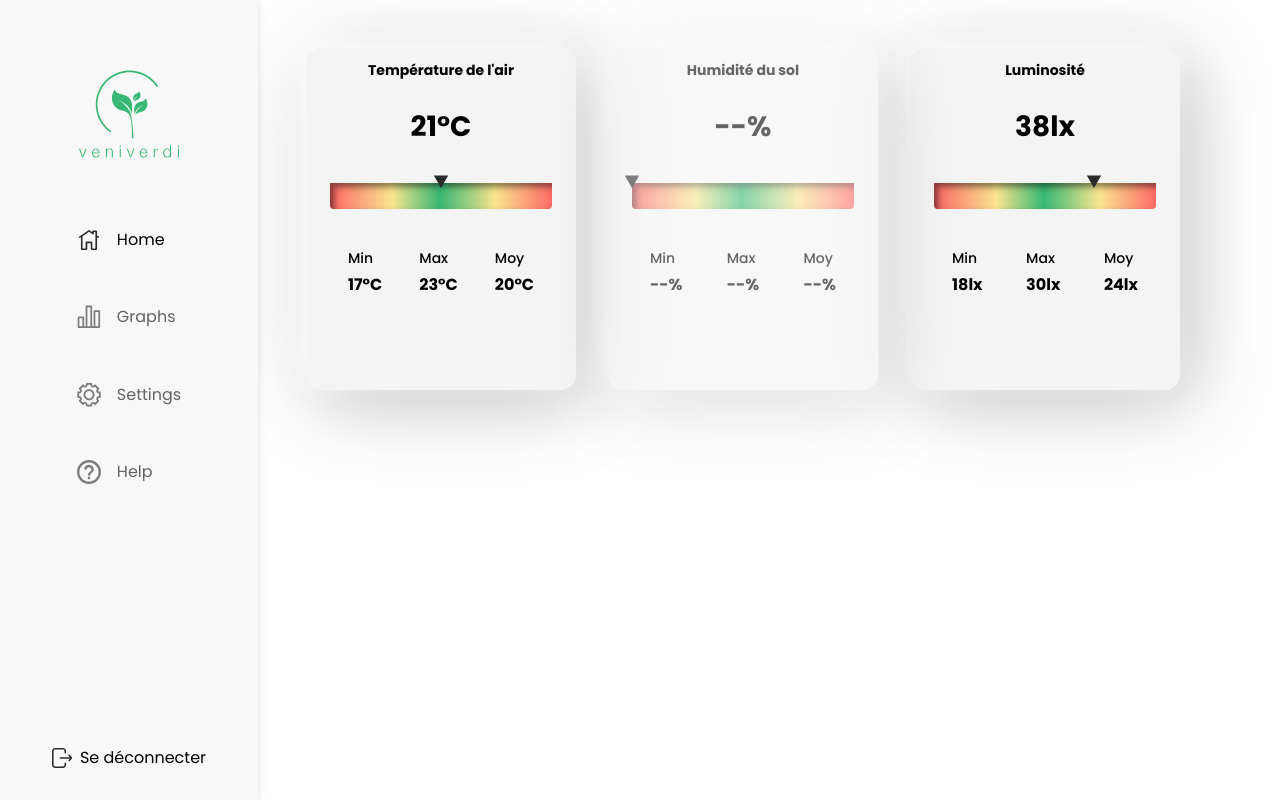
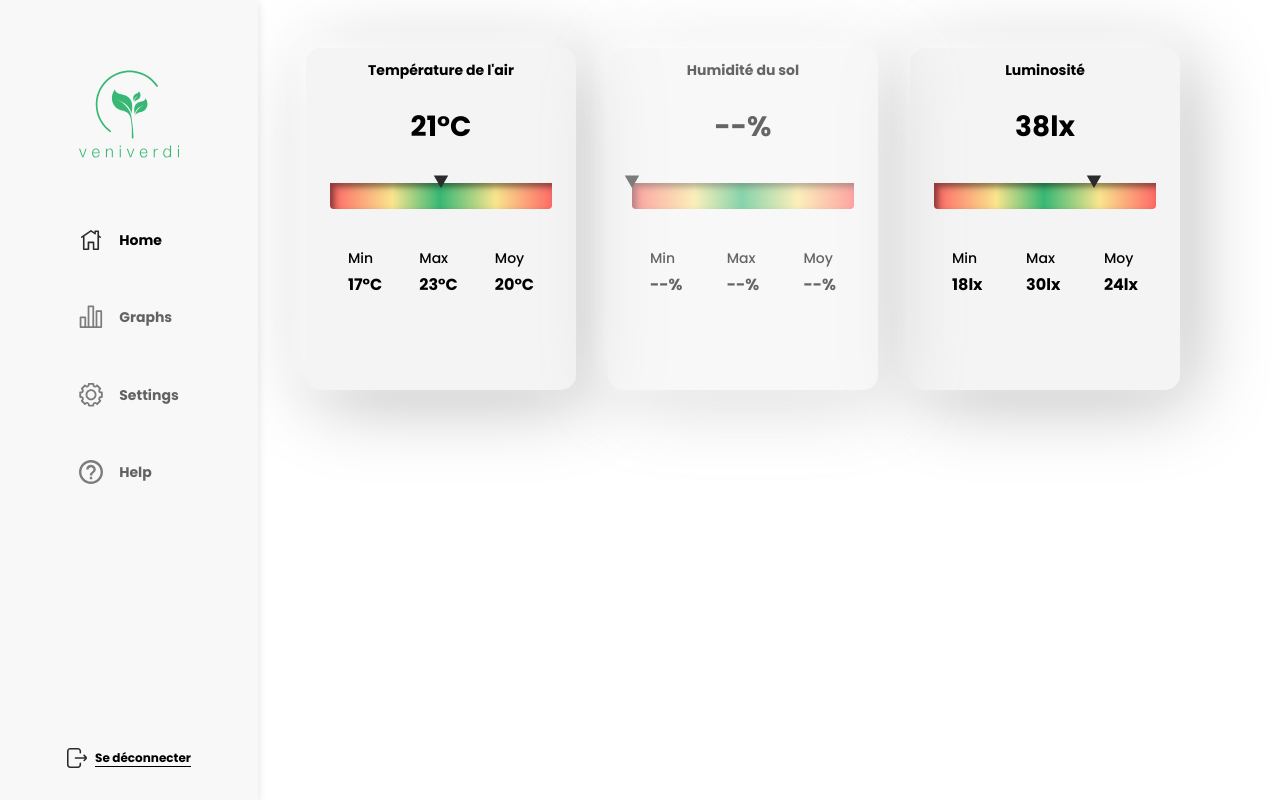
Before and after one commit to FRobaglia/iot-project, a React (Create React App) app: page / in a window 1280 px wide. Built offline with nearby package versions, Linux system fonts and the light colour scheme.

Commit message:
chore: improve nav text style

```diff
--- a/src/styles/components/nav.scss
+++ b/src/styles/components/nav.scss
@@ -70,6 +70,8 @@
 
   .navItem__title {
     margin-left: 1rem;
+    font-size: .875rem;
+    font-weight: 600;
   }
 
   .navLogOut {
@@ -85,5 +87,9 @@
 
   .navLogOut__text {
     margin-left: .5rem;
+    font-size: .75rem;
+    font-weight: 600;
+    text-decoration: underline;
+    text-underline-position: under;
   }
 }
```
